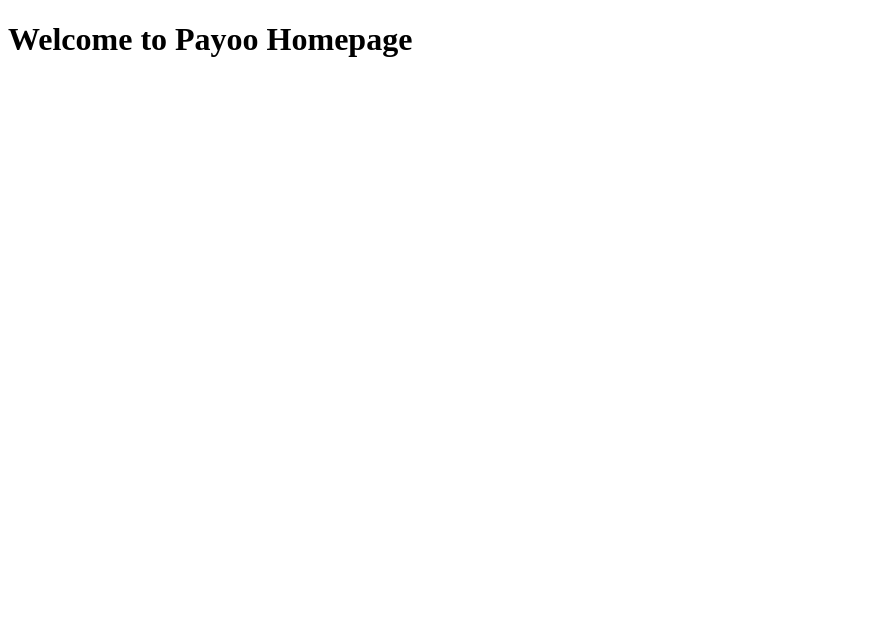
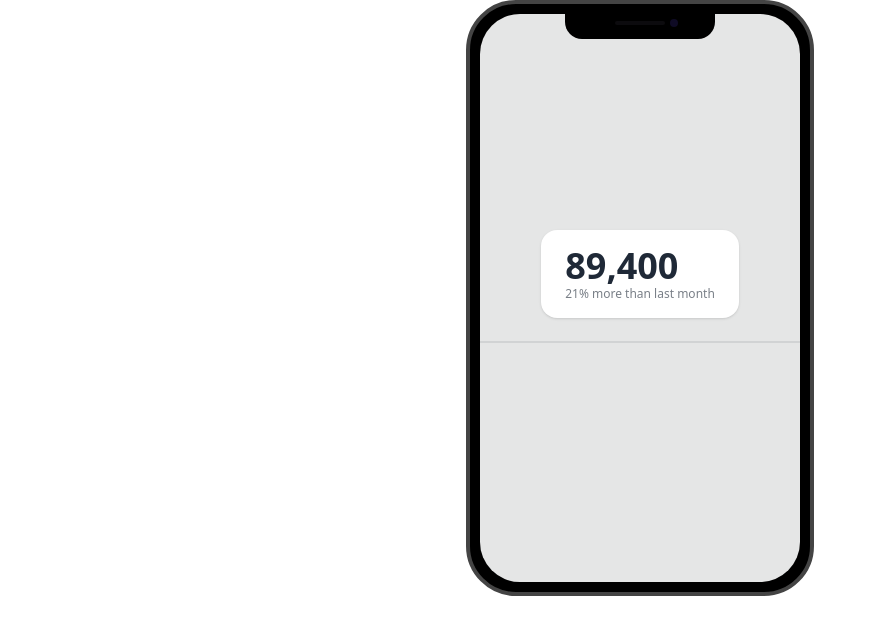
Before and after one commit to LatenT-BeacOn/DOM, a plain HTML site: page project1/home.html in a window 1280 px wide. Shown: the whole page, without its empty margins (0-869 px from the left). Drawn offline with nearby package versions, Linux system fonts and the light colour scheme.

Commit message:
available balance

```diff
--- a/project1/home.html
+++ b/project1/home.html
@@ -1,11 +1,36 @@
 <!DOCTYPE html>
-<html lang="en">
+<html lang="en" data-theme="light">
 <head>
     <meta charset="UTF-8">
     <meta name="viewport" content="width=device-width, initial-scale=1.0">
     <title>Payoo Homepage</title>
+
+    <link href="https://cdn.jsdelivr.net/npm/daisyui@4.12.13/dist/full.min.css" rel="stylesheet" type="text/css" />
+    <script src="https://cdn.tailwindcss.com"></script>
+
 </head>
 <body>
-    <h1>Welcome to Payoo Homepage</h1>
+   <main class="flex justify-center">
+    <div class="mockup-phone">
+  <div class="camera"></div>
+  <div class="display">
+    <div class="artboard artboard-demo phone-1">
+        <!-- available balance -->
+         <div class="stats shadow">
+        <div class="stat">
+            <div class="stat-value">89,400</div>
+            <div class="stat-desc">21% more than last month</div>
+        </div>
+        </div>
+       <!-- divider -->
+        <div class="divider"></div>
+      <!-- user action button -->
+
+
+    </div>
+  </div>
+</div>
+   </main>
+
 </body>
 </html>
```
